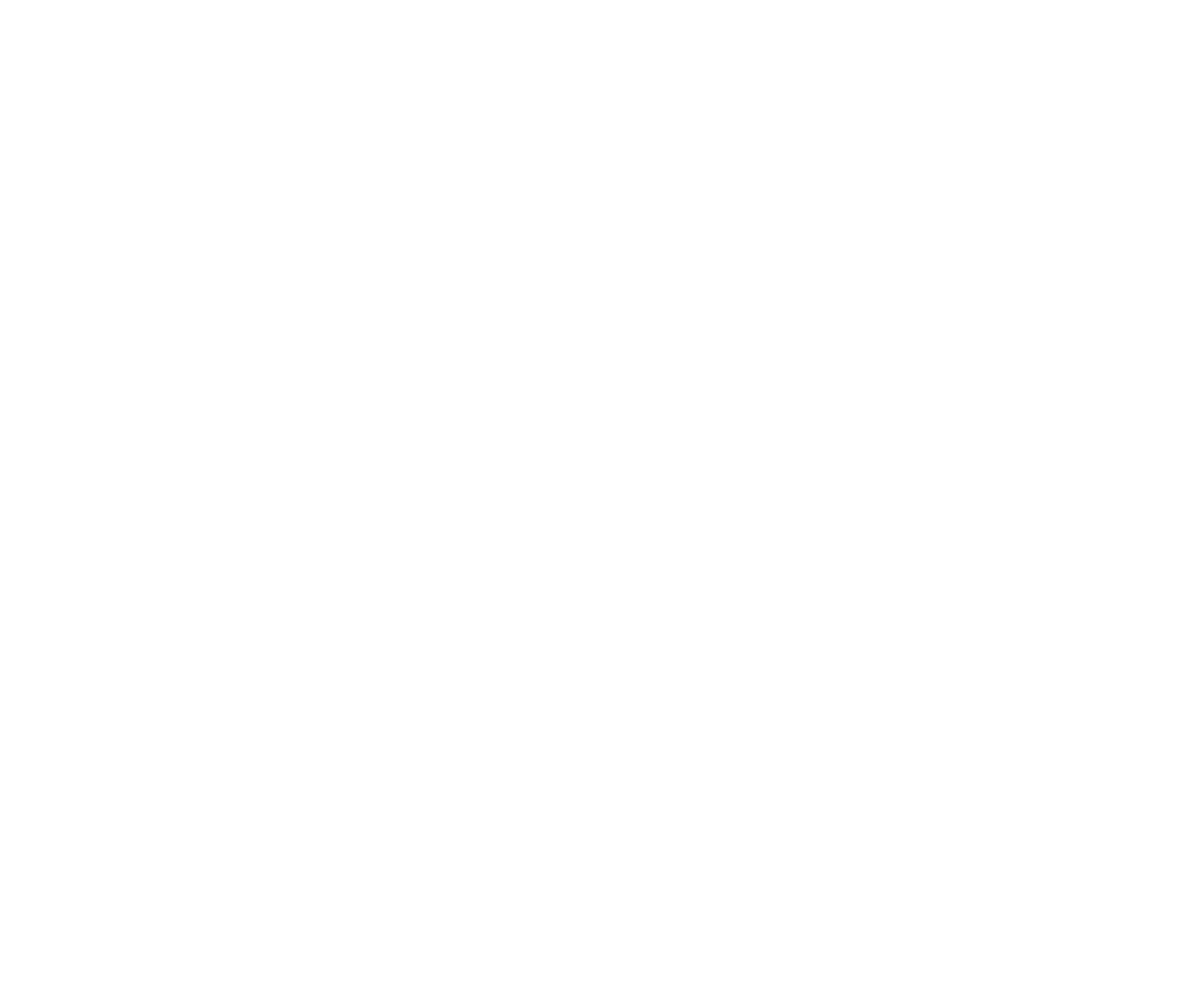
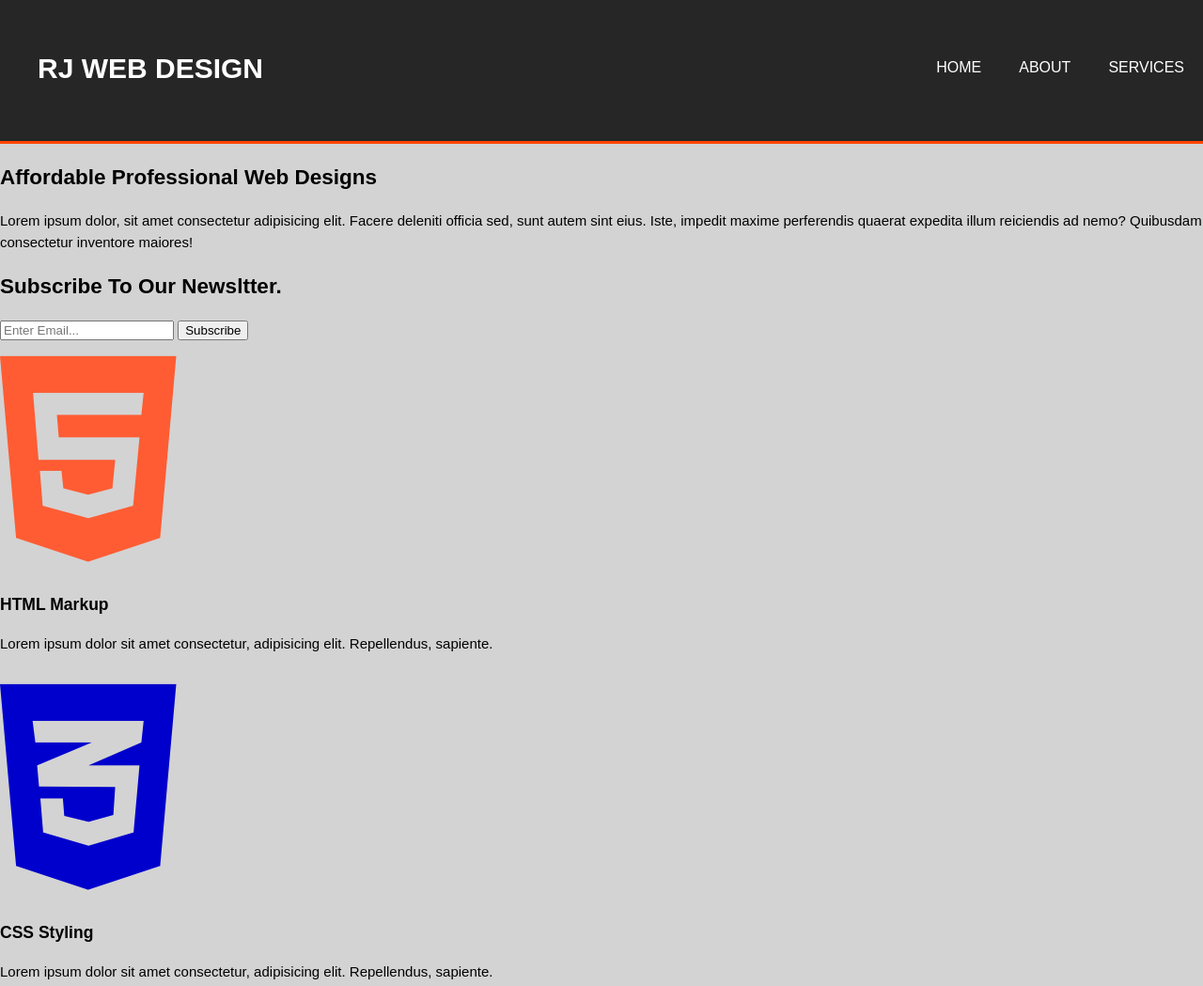
Before and after one commit to RamajeyamR/Fictional-Web-design-sample1, a plain HTML site: page home.html in a window 1280 px wide. Shown: the top 1049 px of the page at 94% size. Before the commit the page ends 800 px from the top, so only its background shows below. Drawn offline with Linux system fonts and the light colour scheme.

Commit message:
version 0.1 25-nov-2021

```diff
--- a/home.html
+++ b/home.html
@@ -1,13 +1,70 @@
-<!DOCTYPE html>
+    <!DOCTYPE html>
 <html lang="en">
 <head>
     <meta charset="UTF-8">
     <meta http-equiv="X-UA-Compatible" content="IE=edge">
     <meta name="viewport" content="width=device-width, initial-scale=1.0">
-    <title>Document</title>
-    <link rel="stylesheet" href="home.css">
+    <meta name="description" content="This Is A Very Affordable Web Designing Services">
+    <meta name="keywords" content="web design, affordable web design, professional web design">
+    <meta name="Author" content="Ramajeyam">
+    <title>RJ Web Design | Welcome</title>
+    <link rel="stylesheet" href="style.css">
+    <link rel="stylesheet" href="https://use.fontawesome.com/releases/v5.15.3/css/all.css"
+ integrity="sha384-SZXxX4whJ79/gErwcOYf+zWLeJdY/qpuqC4cAa9rOGUstPomtqpuNWT9wdPEn2fk"
+crossorigin="anonymous">
+
 </head>
 <body>
+    <header>
+        <div id="container">
+            <div id="brand">
+                <h1>RJ WEB DESIGN</h1>
+            </div>
+            <nav>
+                <ul>
+                    <li><a href="Services.html">Services</a></li>
+                    <li><a href="about.html">About</a></li>
+                    <li><a href="home.html">Home</a></li>
+                </ul>
+            </nav>
+        </div>
+    </header>
+
+    <section id="showcase">
+        <div id="container">
+            <h1>Affordable Professional Web Designs</h1>
+            <p>Lorem ipsum dolor, sit amet consectetur adipisicing elit. Facere deleniti officia sed, sunt autem sint eius. Iste, impedit maxime perferendis quaerat expedita illum reiciendis ad nemo? Quibusdam consectetur inventore maiores!</p>
+
+        </div>
+    </section>
+
+    <section id="newsletter">
+        <div id="container">
+            <h1>Subscribe To Our Newsltter.</h1>
+            <form action="">
+                <input type="email" placeholder="Enter Email...">
+                <button type="button" class="button1">Subscribe</button>
+            </form>
+        </div>
+    </section>
+
+    <section id="boxes">
+        <div id="container">
+            <div class="box">
+                <i class="fab fa-html5" style="font-size: 250px; color: #ff5c33;" ></i>
+                <h3>HTML Markup</h3>
+                <p>Lorem ipsum dolor sit amet consectetur, adipisicing elit. Repellendus, sapiente.</p>
+
+                <i class="fab fa-css3-alt" style="font-size: 250px; color: #0000cc;" ></i>
+                <h3>CSS Styling</h3>
+                <p>Lorem ipsum dolor sit amet consectetur, adipisicing elit. Repellendus, sapiente.</p>
+
+                <i class="fas fa-palette" style="font-size: 250px; "></i>
+                <h3>Graphic Design</h3>
+                <p>Lorem ipsum dolor sit amet consectetur, adipisicing elit. Repellendus, sapiente.</p>
+            </div>
+        </div>
+    </section>
 
 </body>
 </html>
--- /dev/null
+++ b/style.css
@@ -0,0 +1,50 @@
+body{
+    font-family: Arial, Helvetica, sans-serif;
+    font-size: 15px;
+    line-height: 1.5;
+    padding: 0;
+    margin: 0;
+    background-color: lightgray;
+}
+
+/* Global */
+.container{
+    max-width: 80%;
+    margin: auto;
+    overflow: hidden;
+}
+
+header{
+    background-color: #262626;
+    padding-top: 30px;
+    min-height: 120px;
+    border-bottom: orangered 3px solid;
+}
+header a{
+    text-decoration: none;
+    text-transform: uppercase;
+    font-size: 16px;
+    color: white;
+}
+
+header ul{
+    margin: 0;
+    padding: 0;
+}
+
+header li {
+    float: right;
+    display: inline;
+    padding: 30px 20px 0 20px;
+}
+
+/* header #brand{
+    float: left;
+} */
+
+header #brand h1{
+    color: white;
+    text-align: left;
+    padding-left: 40px;
+    float: left;
+}
```
Also changed, not shown: home.css (deleted), img/brush.png (added), img/css3.png (added), img/html5.png (added).
